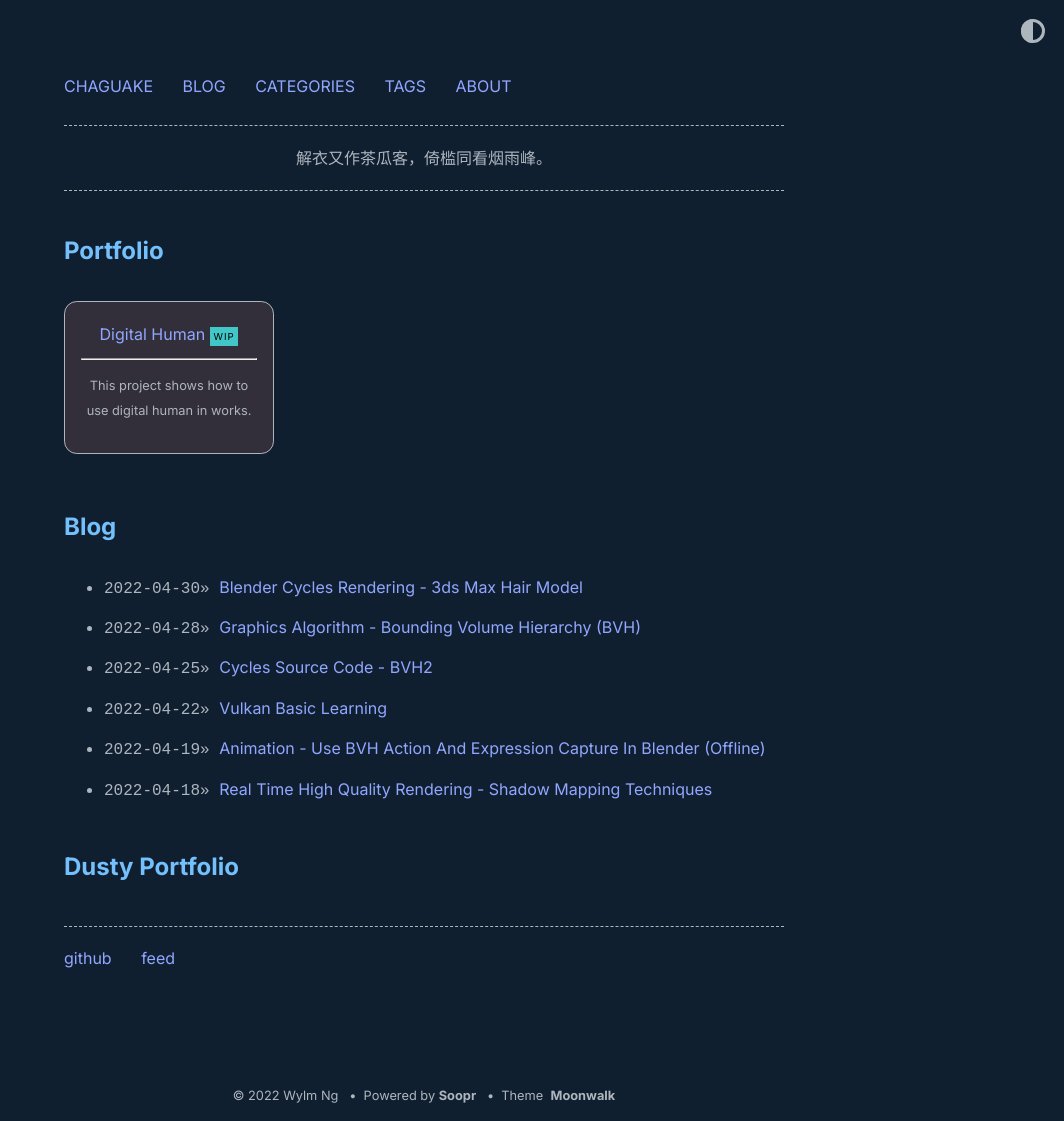
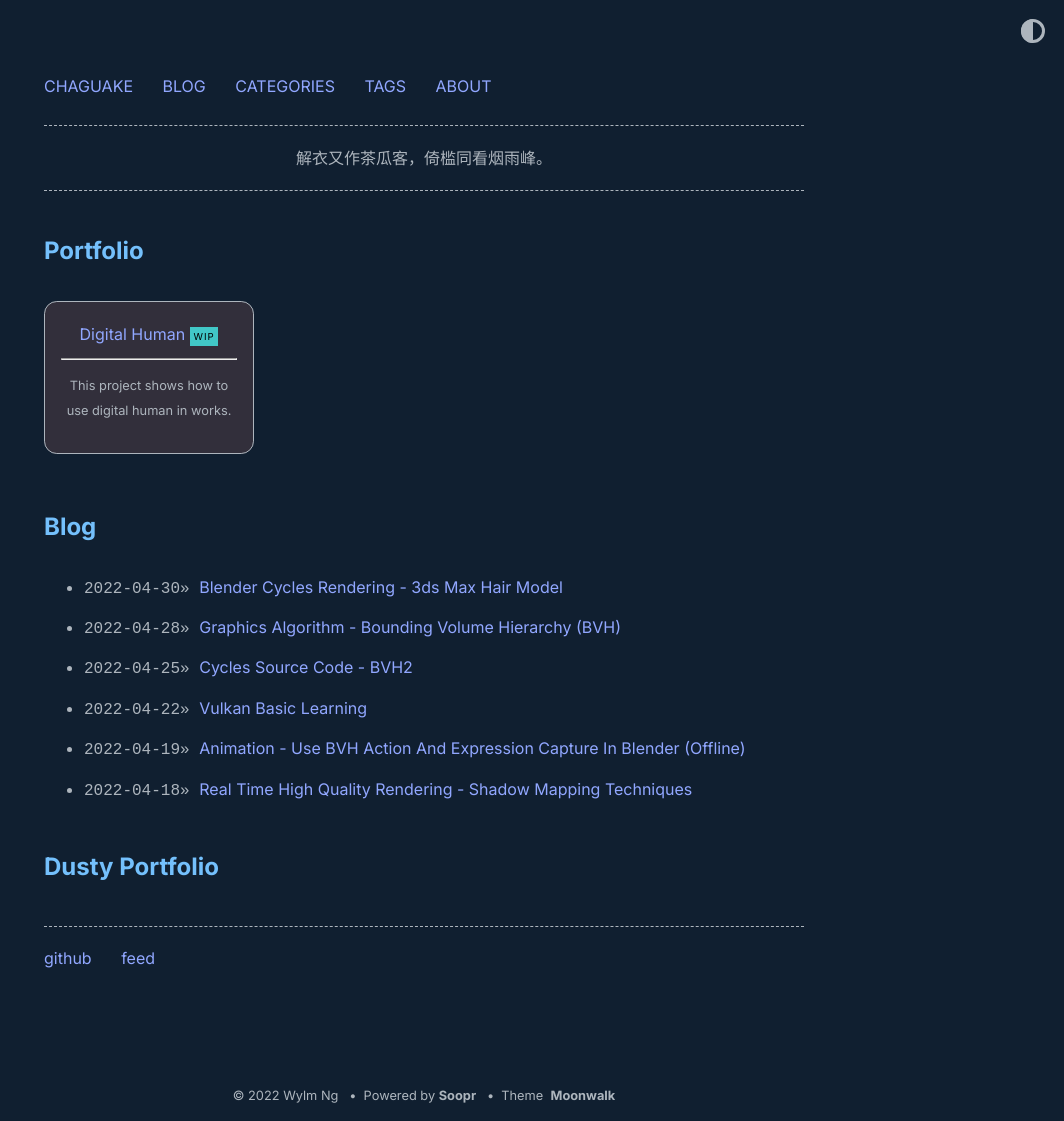
Before and after one commit to chaguake/chaguake.github.io, a Jekyll site: the page built from index.md, in a window 1280 px wide. Shown: the whole page, without its empty margins (216-1280 px from the left). Built offline with Jekyll 4.4.1, drawn with Linux system fonts in a browser that asks for light colours.

Commit message:
Update moonwalk.scss

```diff
--- a/_sass/moonwalk.scss
+++ b/_sass/moonwalk.scss
@@ -32,7 +32,7 @@ p { margin: 1em 0; }
 li { margin: 0.4em 0; }
 
 .w {
-  max-width: 720px;
+  max-width: 760px;
   margin: 0 auto;
   padding: 4em 2em;
 }
```
